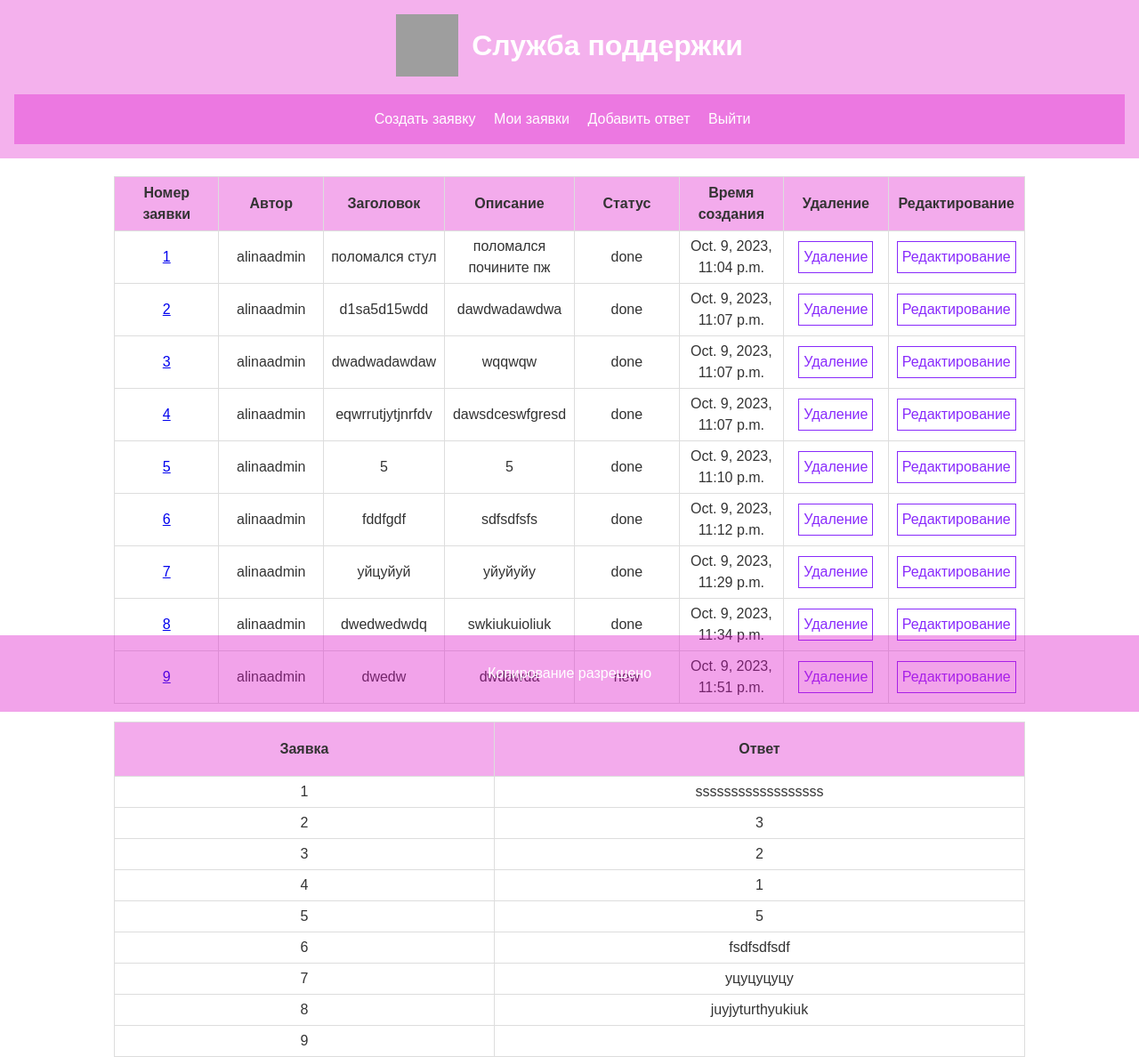
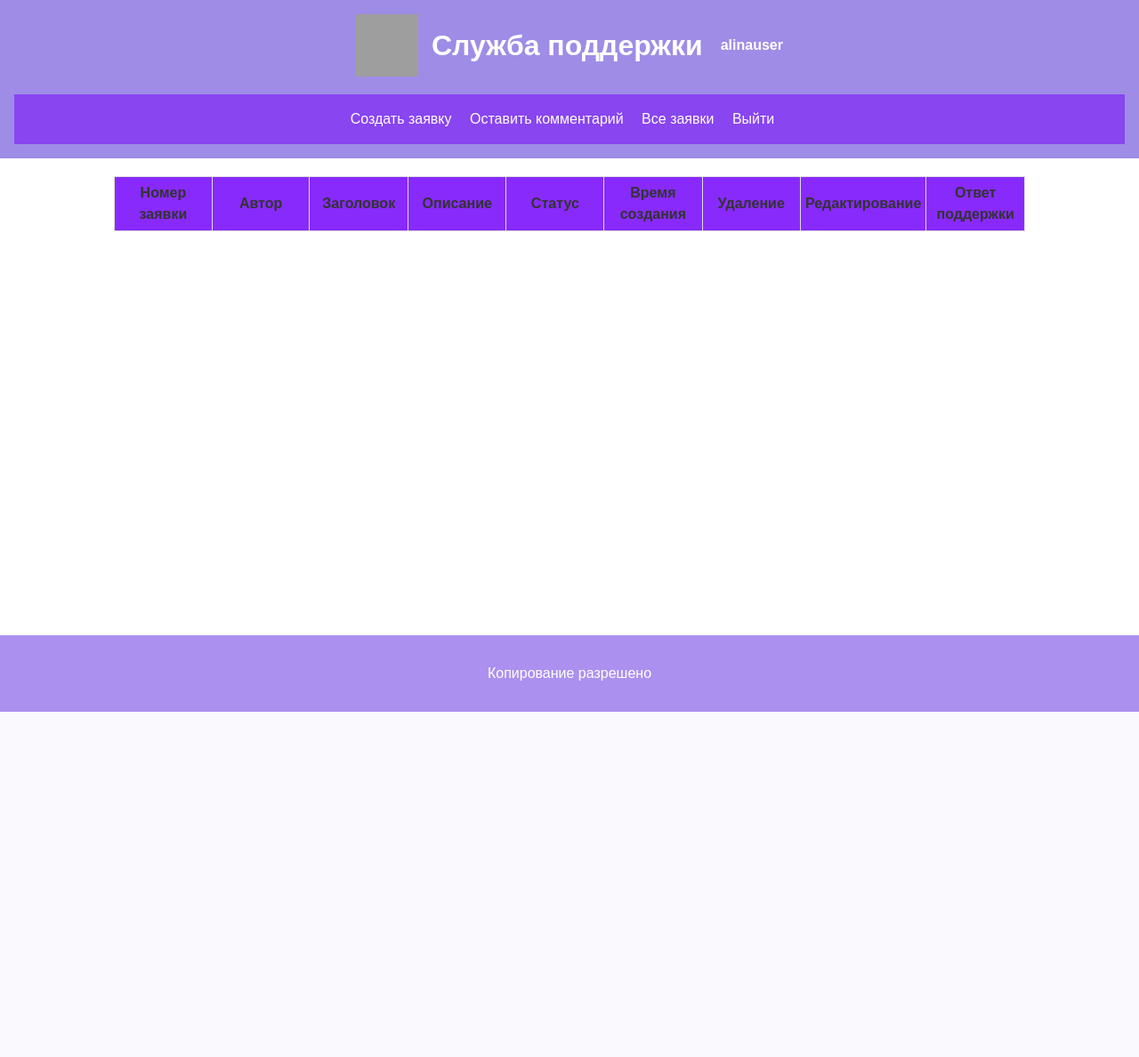
Before and after one commit to alinka001/support_django, a Django app: page /tickets/all/ in a window 1280 px wide. Shown: the whole page at 89% size. After the commit the page ends 800 px from the top, so only its background shows below. Run offline with Django 4.2, Linux system fonts and the light colour scheme; a user stored in the database is signed in; data comes from the database, SQL or seed files in the repository; both versions use the stored data as it was after the commit; lists and menus that the app fills with data are empty; grey boxes are pictures that could not be loaded.

Commit message:
add permissions

```diff
--- a/static/css/style.css
+++ b/static/css/style.css
@@ -35,7 +35,7 @@
 }
 
 header {
-  background-color: rgba(220, 15, 200, 0.32);
+  background-color: rgba(52, 12, 203, 0.47);
   color: white;
   text-align: center;
   padding: 1em;
@@ -46,7 +46,7 @@
 }
 
 nav {
-  background-color: rgba(220, 15, 200, 0.35);
+  background-color: rgba(114, 2, 251, 0.51);
   text-align: center;
   padding: 1em;
 }
@@ -84,7 +84,7 @@
     bottom: 0;
     left: 0;
     right: 0;
-  background-color: rgba(220, 15, 200, 0.38);
+  background-color: rgba(73, 15, 220, 0.46);
   color: rgb(255, 255, 255);
   text-align: center;
   padding: 15px 0;
@@ -98,7 +98,7 @@
 table {
  width: 100%;
  margin-bottom: 20px;
- border: 1px solid rgba(220, 15, 200, 0.35);
+ border: 1px solid rgba(114, 2, 251, 0.53);
  border-collapse: collapse;
   height:100%;
     margin-left: auto;
@@ -110,7 +110,7 @@
  padding: 5px;
   width: 100px;
   height: 50px;
- background: rgba(220, 15, 200, 0.35);
+ background: rgba(114, 2, 251, 0.84);
  border: 1px solid #dddddd;
 
 }
@@ -139,21 +139,23 @@
     margin-top: 20px;
 }
 main .btn-1 {
-  background: rgba(220, 15, 200, 0.28);
-  background: linear-gradient(0deg, rgba(221, 0, 255, 0.79) 0%, rgba(114, 2, 251, 0.84) 100%);
+  background: rgba(220, 15, 200, 0.56);
+  background: linear-gradient(0deg, rgba(221, 0, 255, 0.49) 0%, rgba(114, 2, 251, 0.9) 100%);
   border: none;
 }
 main .btn-1:hover {
-   background: rgba(220, 15, 200, 0.28);
-background: linear-gradient(0deg, rgba(221, 0, 255, 0.79) 0%, rgba(114, 2, 251, 0.84) 100%);
+   background: rgba(114, 2, 251, 0.84);
+background: linear-gradient(0deg, rgba(221, 0, 255, 0.63) 0%, rgba(114, 2, 251, 0.56) 100%);
 }
 
 .form{
     color: #9a7a9a;
     display: flex;
+    margin: auto ;
+    width: 400px;
     flex-direction: column ;
     font-size: 24px;
-    margin-right: 50px;
+
     text-align: center;
 
 }
@@ -163,7 +165,7 @@
 }
 
 .form input{
-    border-color: rgba(131, 8, 218, 0.36);
+    border-color: rgb(154, 122, 154);
     height: 28px;
     margin-bottom: 20px;
     font-size: 20px;
@@ -179,14 +181,6 @@
     box-shadow: 0 8px 8px rgba(69, 12, 110, 0.67);
     color: #a100ff;
 }
-/**{*/
-/*    padding: 0;*/
-/*    margin: 0;*/
-/*    list-style: none;*/
-/*    text-decoration: none;*/
-/*    box-sizing: border-box;*/
-/*}*/
-
 
 .container{
     margin: auto;
@@ -194,7 +188,7 @@
 }
 
 .default{
-    color: rgba(114, 2, 251, 0.84);
+    color: rgba(114, 2, 251, 0.4);
     text-decoration: none;
     padding: 5px 5px;
     border:1px solid;
@@ -257,3 +251,13 @@
 .form__field label{
     margin: auto;
 }
+
+.special{
+    font-weight: bold;
+    margin-left: 20px;
+}
+
+.form__field_1 label{
+    height: 38px;
+    width: 400px;
+}
--- /dev/null
+++ b/tickets/decorators.py
@@ -0,0 +1,6 @@
+def allowed_users(allowed_roles=[]):
+    def decorator(view_func):
+        def wrapper_func(request, *args, **kwargs):
+            return view_func(request, *args, **kwargs)
+        return wrapper_func
+    return decorator
--- a/tickets/models.py
+++ b/tickets/models.py
@@ -26,3 +26,12 @@
 
     def __str__(self):
         return self.answer
+
+
+class Feedback(models.Model):
+
+    answer_id = models.OneToOneField(Answer, on_delete=models.CASCADE, unique=True)
+    feedback = models.TextField(max_length=500)
+
+    def __str__(self):
+        return self.feedback
--- a/tickets/templates/tickets/base.html
+++ b/tickets/templates/tickets/base.html
@@ -13,13 +13,21 @@
     <div class="logo">
         <img src="https://emojio.ru/images/apple-b/1f338.png" alt="#">
     </div>
+
     <h1>Служба поддержки</h1>
+      <div class="special">{{ user }}</div>
     </div>
+
     <nav>
         <ul>
+        {% if user.is_employee == False %}
             <li><a href="/tickets/create/">Создать заявку</a></li>
-            <li><a href="/tickets/all/">Мои заявки</a></li>
-            <li><a href="/tickets/answer/">Добавить ответ</a></li>
+            <li><a href="/tickets/feedback/">Оставить комментарий</a></li>
+        {% endif %}
+            <li><a href="/tickets/all/">Все заявки</a></li>
+             {% if user.is_employee == True %}
+                 <li><a href="/tickets/answer/">Добавить ответ</a></li>
+             {% endif %}
              {% if user.is_authenticated == False %}
             <li><a href="/users/login/">Вход</a></li>
             <li><a href="/users/register/">Регистрация</a></li>
@@ -27,6 +35,7 @@
             {% if user.is_authenticated %}
             <li><a href="/users/logout/">Выйти</a></li>
             {% endif %}
+
 
         </ul>
     </nav>
--- a/tickets/templates/tickets/new-ticket.html
+++ b/tickets/templates/tickets/new-ticket.html
@@ -7,7 +7,7 @@
 <form action="{% url 'new-ticket' %}" class="form" method="POST">
   {% csrf_token %}
     {{ form }}
-    <button class="custom-btn btn-1" type="submit">Добавить</button>
+    <button class="custom-btn btn-1"  type="submit">Добавить</button>
 </form>
 
 {% endblock %}
--- a/tickets/templates/tickets/tickets-all.html
+++ b/tickets/templates/tickets/tickets-all.html
@@ -12,8 +12,10 @@
         <th>Статус</th>
         <th>Время создания</th>
         <th>Удаление</th>
+        {% if user.is_employee == False %}
         <th>Редактирование</th>
-
+        {% endif %}
+        <th>Ответ поддержки</th>
 
     </thead>
     <tbody>
@@ -21,36 +23,16 @@
 
     {% for ticket in tickets %}
         <tr>
-            <td><a href="/tickets/answer/{{ ticket.id }}">{{ ticket.id }}</a></td>
+            <td><a href="/tickets/one/{{ ticket.id }}">{{ ticket.id }}</a></td>
             <td>{{ ticket.author }}</td>
             <td>{{ ticket.description }}</td>
             <td>{{ ticket.message }}</td>
             <td>{{ ticket.status }}</td>
             <td>{{ ticket.created_at }}</td>
-            <td><a href="/tickets/delete/{{ ticket.id }}" class="default">Удаление</a></td>
-            <td><a href="/tickets/update/{{ ticket.id }}" class="default">Редактирование</a></td>
-
-        </tr>
-    {% endfor %}
-    </tbody>
-</table>
-
-    <table>
-    <thead>
-    <tr>
-
-        <th>Заявка</th>
-        <th>Ответ</th>
-
-    </thead>
-    <tbody>
-
-
-
-    {% for ticket in tickets %}
-        <tr>
-            <td>{{ ticket.id }}</td>
-
+            <td><a href="/tickets/delete/{{ ticket.id }}" class="default">Удалить</a></td>
+            {% if user.is_employee == False %}
+            <td><a href="/tickets/update/{{ ticket.id }}" class="default">Редактировать</a></td>
+            {% endif %}
             <td>{{ ticket.answer }}</td>
 
         </tr>
--- a/tickets/urls.py
+++ b/tickets/urls.py
@@ -11,4 +11,5 @@
     path('delete/<str:pk>', views.deleteTicket, name="delete-ticket"),
     path('update/<int:pk>/', views.updateTicket, name='update'),
     path('answer/', views.createAnswer, name='answer'),
+    path('feedback/', views.create_feedback, name='feedback'),
 ]
--- a/tickets/views.py
+++ b/tickets/views.py
@@ -1,14 +1,17 @@
-from django.contrib.auth.decorators import login_required
+from django.contrib.auth.decorators import login_required, permission_required
 from django.shortcuts import render, redirect, get_object_or_404
 
-from .forms import TicketForm, AnswerForm
-from .models import Ticket, User, Answer
+from .forms import TicketForm, AnswerForm, FeedbackForm
+from .models import Ticket, User, Answer, Feedback
 
 
 @login_required(login_url='login')
 def tickets(request):
-    if not request.user.is_superuser:
-        tickets = Ticket.objects.all()
+
+    userobj = User.objects.get(username=request.user)
+    print(request.user)
+    if not userobj.is_employee:
+        tickets = Ticket.objects.filter(author=request.user)
     else:
         tickets = Ticket.objects.all()
     context = {'tickets': tickets}
@@ -18,10 +21,12 @@
 @login_required(login_url='login')
 def ticket(request, pk):
     ticketObj = Ticket.objects.get(id=pk)
-    return render(request, 'tickets/single-ticket.html', {'ticket': ticketObj})
+    feedbackobj = Feedback.objects.get(id=pk)
+    return render(request, 'tickets/single-ticket.html', {'ticket': ticketObj, 'feedback': feedbackobj})
 
 
 @login_required(login_url='login')
+#@permission_required(['tickets.add_ticket'])
 def createTicket(request):
     form = TicketForm()
     if request.method == 'POST':
@@ -40,6 +45,7 @@
 
 
 @login_required(login_url='login')
+#@permission_required(['tickets.change_ticket'])
 def updateTicket(request, pk):
     ticketobj = Ticket.objects.get(id=pk)
     print("ticket", ticketobj)
@@ -56,6 +62,7 @@
 
 
 @login_required(login_url='login')
+#@permission_required(['tickets.delete_ticket'])
 def deleteTicket(request, pk):
     ticket = get_object_or_404(Ticket, id=pk)
     if request.method == 'POST':
@@ -65,8 +72,8 @@
     return render(request, 'tickets/delete.html', context)
 
 
-
 @login_required(login_url='login')
+#@permission_required(['ticket.add_answer'])
 def createAnswer(request):
     form = AnswerForm()
     if request.method == 'POST':
@@ -76,7 +83,7 @@
             print(form)
 
             ticket = get_object_or_404(Ticket, id=request.POST.get('ticket_id'))
-            ticket.status = "Done"
+            ticket.status = "done"
             form.save()
             ticket.save()
             return redirect('tickets-all')
@@ -85,15 +92,22 @@
     print("Context  ", context)
     return render(request, 'tickets/answer.html', context)
 
-# @login_required(login_url='login')
-# def updateTicket(request, pk):
-#     ticketobj = get_object_or_404(Ticket, id=pk)
-#     form = TicketForm(instance=ticketobj)
-#
-#     if request.method == 'POST':
-#         form = TicketForm(request.POST, instance=ticketobj)
-#         if form.is_valid():
-#             form.save()
-#             return redirect('tickets-all')
-#     context = {'form': form}
-#     return render(request, 'tickets/update.html', context)
+
+
+#@permission_required(['ticket.add_feedback'])
+@login_required(login_url='login')
+def create_feedback(request):
+
+    form = FeedbackForm()
+    if request.method == 'POST':
+        print("request  ", request.POST)
+        form = FeedbackForm(request.POST)
+        if form.is_valid():
+
+            print(form)
+            form.save()
+            return redirect('tickets-all')
+
+    context = {'form': form}
+    print("Context  ", context)
+    return render(request, 'tickets/feedback.html', context)
--- a/users/models.py
+++ b/users/models.py
@@ -11,6 +11,7 @@
     last_name = models.CharField(max_length=50)
     email = models.EmailField(max_length=255, unique=True)
     password = models.CharField(max_length=150)
+    is_employee = models.BooleanField(default=False)
     id = models.AutoField(unique=True, primary_key=True, editable=False)
     def __str__(self):
         return self.username
--- a/users/templates/users/login.html
+++ b/users/templates/users/login.html
@@ -7,14 +7,13 @@
     {% if error %}
         <p>{{ error }}</p>
     {% endif %}
-    <form method="post" action="{% url 'login' %}">
+    <form method="post" class="form" action="{% url 'login' %}">
         {% csrf_token %}
         <label for="username">Username:</label>
         <input type="text" id="username" name="username" required><br>
 
         <label for="password">Password:</label>
         <input type="password" id="password" name="password" required><br>
-
         <input type="submit" value="Login">
     </form>
 
```
Also changed, not shown: tickets/forms.py (+11 -9 lines), tickets/templates/tickets/feedback.html (added, +13 -0 lines), tickets/templates/tickets/single-ticket.html (+5 -2 lines), users/views.py (+8 -3 lines), db.sqlite3, tickets/migrations/0003_feedback.py (added), users/migrations/0002_user_is_employee.py (added).
